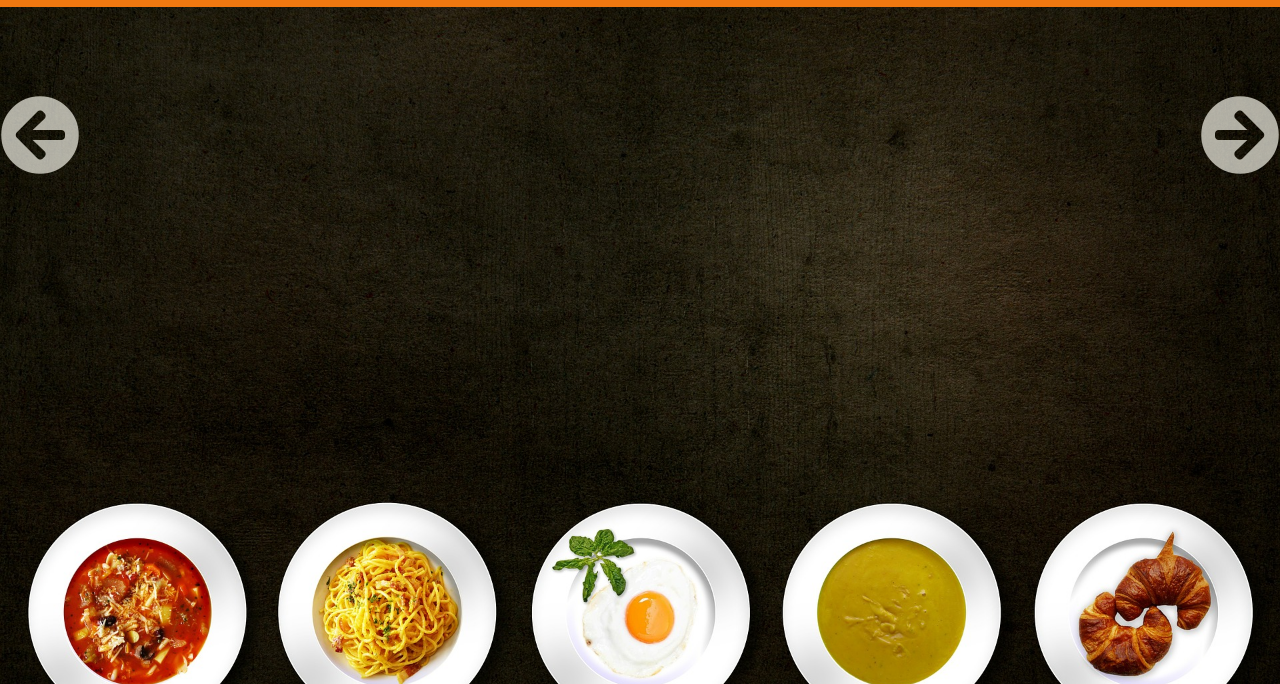
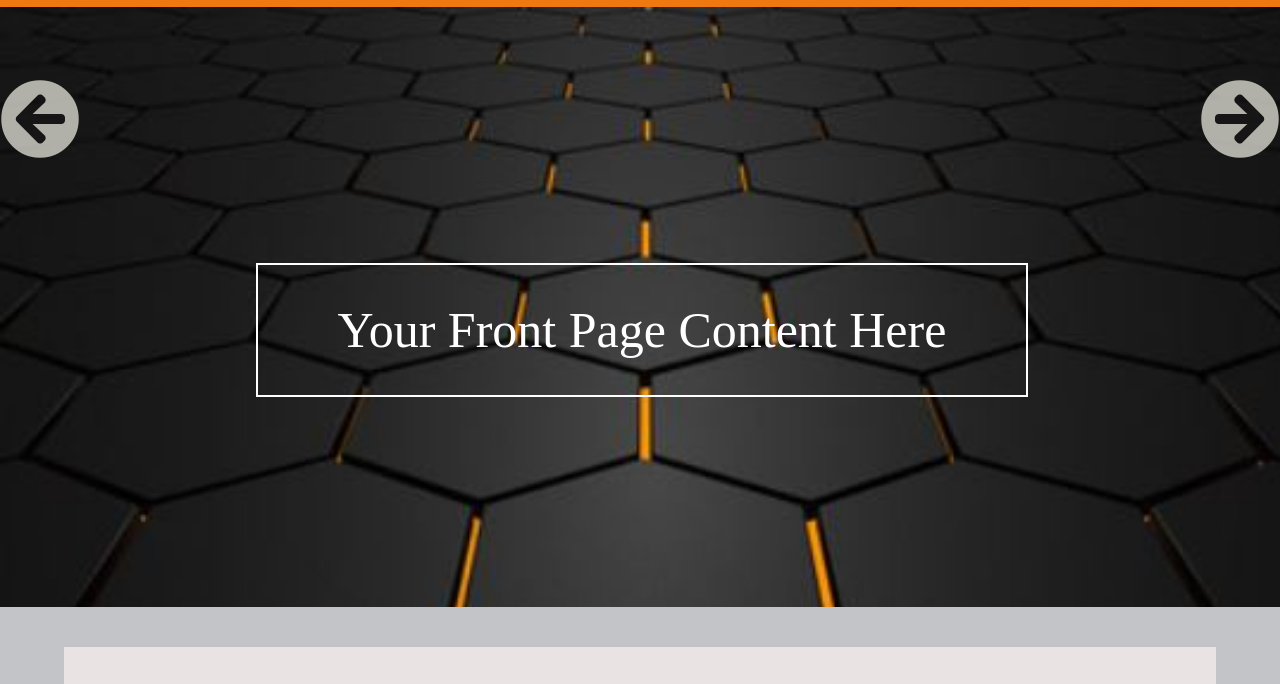
Before and after one commit to memmo01/mocksite-day4, a plain HTML site: page index.html in a window 1280 px wide. Shown: the part 65-749 px from the top of the page. Drawn offline with nearby package versions, Linux system fonts and the light colour scheme.

Commit message:
added specific text content to each carousel image

```diff
--- a/index.html
+++ b/index.html
@@ -10,8 +10,6 @@
         crossorigin="anonymous">
     <link rel="stylesheet" href="./style.css">
 </head>
-<style>
-</style>
 
 <body>
 
@@ -62,11 +60,21 @@
     </header>
     <section id="carousel-Section">
         <div class="carousel-Container">
-            <div class="left-Arrow" onclick="changeCarousel('left')">
+            <div class="left-Arrow arrow" onclick="changeCarousel('left')">
                 <i class="fas fa-arrow-circle-left"></i></div>
 
-            <img id="img">
-            <div class="right-Arrow" onclick="changeCarousel('right')">
+            <div class="carousel-Content" id="carousel-Content-One">
+                <h1>Your Front Page Content Here</h1>
+            </div>
+            <div class="carousel-Content" id="carousel-Content-Two">
+
+                <h1>Your Second Page Content Here</h1>
+            </div>
+            <div class="carousel-Content" id="carousel-Content-Three">
+
+                <h1>Your Third Page Content Here</h1>
+            </div>
+            <div class="right-Arrow arrow" onclick="changeCarousel('right')">
                 <i class="fas fa-arrow-circle-right"></i>
             </div>
         </div>
@@ -143,20 +151,40 @@
 
     <script>
 
-        let arr = [{ "pic": "./images/cook.jpg" }, { "pic": "./images/food1.JPG" }]
+        //array of images to show for carousel
+        let arr = [{ "pic": "./images/back3.JPG" }, { "pic": "./images/back2.JPG" }, { "pic": "./images/back4.JPG" }]
         let counter = 0;
 
+
+        // load carousel image and based on array index decides what text will display with image
         function changeCarousel(direction) {
+            $(".carousel-Content").css("display", "none")
 
-            direction === "left" ? counter++ : direction === "right" ? counter-- : null;
+            direction === "right" ? counter++ : direction === "left" ? counter-- : null;
 
             counter < 0 ? counter = arr.length - 1 : counter > arr.length - 1 ? counter = 0 : null;
 
 
+            loadContent(counter)
+
+
 
             $("#img").attr("src", arr[counter].pic);
+            $(".carousel-Container").css("background-image", "url(" + arr[counter].pic + ")")
 
 
+        }
+
+        function loadContent(counter) {
+            if (counter === 0) {
+                $("#carousel-Content-One").css("display", "block")
+            }
+            else if (counter === 1) {
+                $("#carousel-Content-Two").css("display", "block")
+            }
+            else if (counter === 2) {
+                $("#carousel-Content-Three").css("display", "block")
+            }
         }
         changeCarousel()
 
--- a/style.css
+++ b/style.css
@@ -22,7 +22,6 @@ header {
 #head-Nav h1,
 footer .socialIcons li {
   display: inline-block;
-
 }
 
 #head-Nav ul {
@@ -39,8 +38,6 @@ footer .socialIcons li {
   color: white;
 }
 
-
-
 .floatRight {
   float: right;
 }
@@ -49,30 +46,50 @@ footer .socialIcons li {
   float: left;
 }
 
-.carousel-Container img {
+.carousel-Container {
   width: 100%;
-    height: auto;
+  height: 600px;
+  background-size: cover;
+  color: white;
+}
+.arrow {
+  position: absolute;
+  color: rgba(245, 244, 232, 0.7);
+  top: 18%;
+  font-size: 80px;
 }
 
 .left-Arrow {
-    position: absolute;
-    color: rgba(245, 244, 232, .7);
   left: 0;
-    top: 20%;
-    font-size: 80px;
 }
 
 .right-Arrow {
-    position: absolute;
-    color: rgba(245, 244, 232, .7);
   right: 0;
-    top: 20%;
-    font-size: 80px;
-
+}
+.carousel-Content {
+  display: none;
+}
+#carousel-Content-One,
+#carousel-Content-Two,
+#carousel-Content-Three {
+  font-size: 50px;
+  text-align: center;
+  padding-top: 20%;
+}
+#carousel-Content-One h1,
+#carousel-Content-Two h1,
+#carousel-Content-Three h1 {
+  width: 60%;
+  margin-left: 20%;
+  padding: 40px 0 40px 0;
+  border: 2px solid white;
+}
+#carousel-Content-Three h1 {
+  background-color: rgba(45, 45, 45, 0.6);
 }
 
 #card-Section {
-    background-color: rgba(57, 62, 70, .3);
+  background-color: rgba(57, 62, 70, 0.3);
   padding: 40px 0 40px 0;
 }
 
@@ -84,7 +101,7 @@ footer .socialIcons li {
   background-color: rgba(234, 227, 227, 1);
 }
 
-.card:nth-child(n+2) {
+.card:nth-child(n + 2) {
   padding: 40px 0 60px 0;
   width: 90%;
   margin: 75px 0 50px 5%;
@@ -98,7 +115,6 @@ footer .socialIcons li {
 .card h2 {
   font-size: 80px;
   padding: 40px;
-
 }
 
 .card p {
@@ -123,7 +139,6 @@ footer {
 footer .socialIcons {
   padding: 30px;
   font-size: 60px;
-
 }
 
 footer {
@@ -145,7 +160,6 @@ footer h3 {
 #nav-Footer {
   width: 100%;
   text-align: center;
-    background-color: rgba(57, 62, 70, .3);
+  background-color: rgba(57, 62, 70, 0.3);
   padding: 25px 0 25px 0;
-
 }
```
Also changed, not shown: images/back1.JPG (added), images/back2.JPG (added), images/back3.JPG (added), images/back4.JPG (added), images/back5.JPG (added), images/back6.JPG (added). Lines whose indentation alone changed are shown as unchanged.
